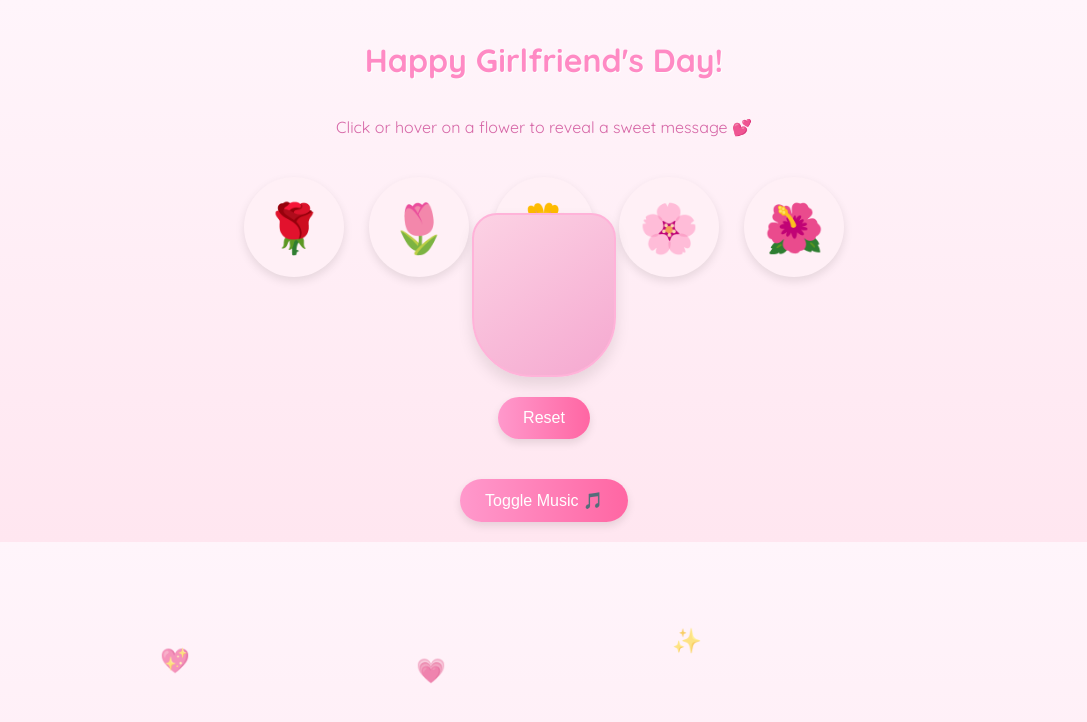
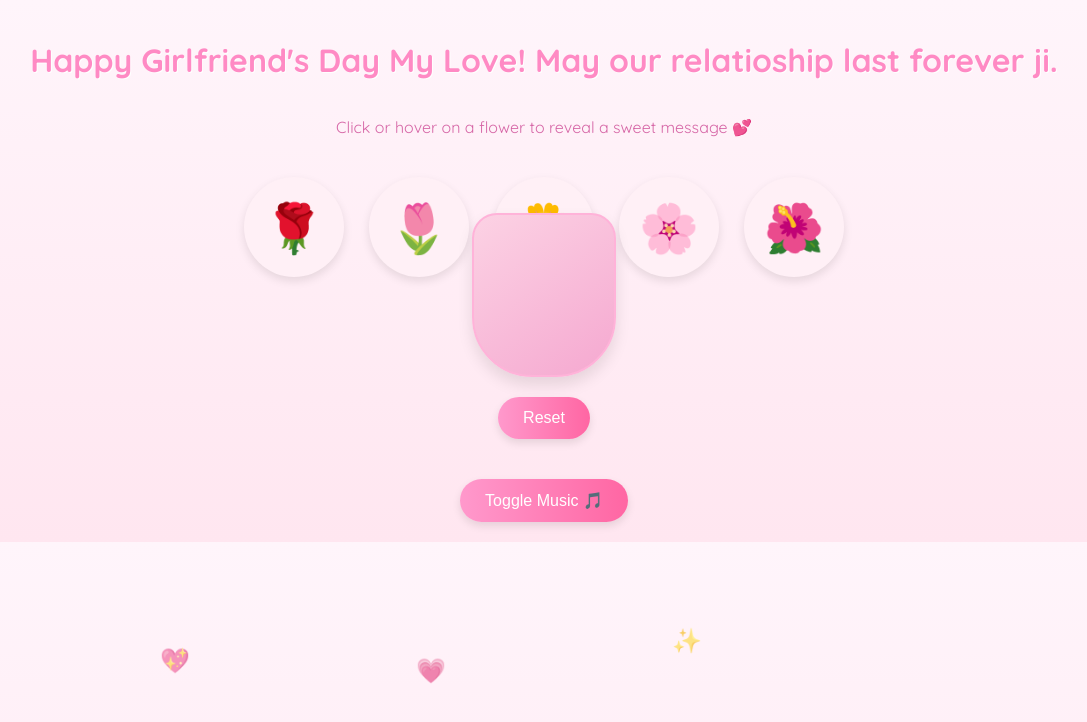
Before and after one commit to archie067/bouquet-website, a plain HTML site: page index2.html in a window 1280 px wide. Shown: the whole page, without its empty margins (96-1183 px from the left). Drawn offline with Linux system fonts and the light colour scheme.

Commit message:
Update index2.html

```diff
--- a/index2.html
+++ b/index2.html
@@ -123,7 +123,7 @@
 </head>
 <body>
 
-  <h1>Happy Girlfriend's Day!</h1>
+  <h1>Happy Girlfriend's Day My Love! May our relatioship last forever ji.</h1>
   <p>Click or hover on a flower to reveal a sweet message 💕</p>
 
   <div class="bouquet">
```
